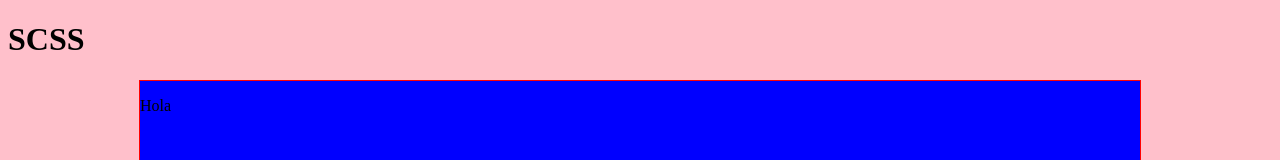
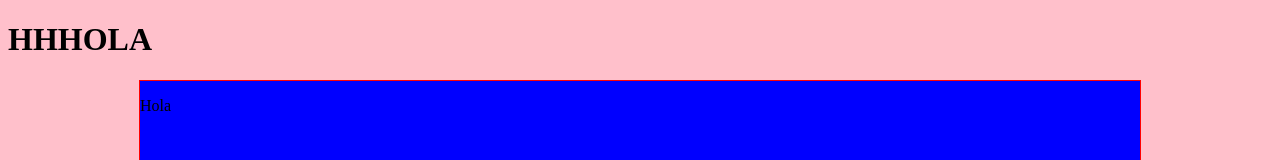
Before and after one commit to Nolasco654/phytonianos, a plain HTML site: page index.html in a window 1280 px wide. Shown: the top 160 px of the page. Drawn offline with Linux system fonts and the light colour scheme.

Commit message:
Update index.html

```diff
--- a/index.html
+++ b/index.html
@@ -8,7 +8,7 @@
     <title>Test SCSS</title>
 </head>
 <body>
-    <h1>SCSS</h1>
+    <h1>HHHOLA</h1>
     <div class="container">
         <p> Hola</p>
     </div>
```
